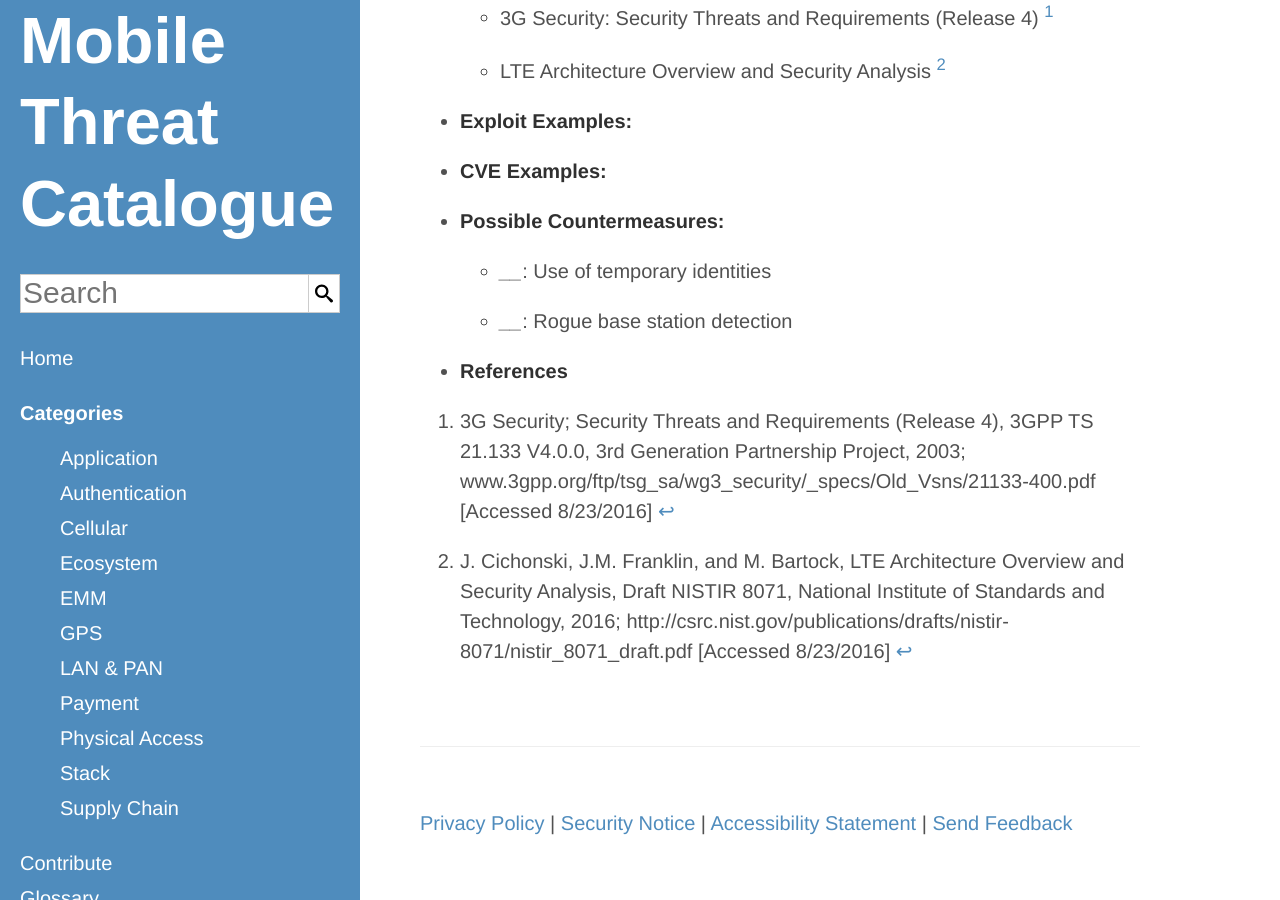
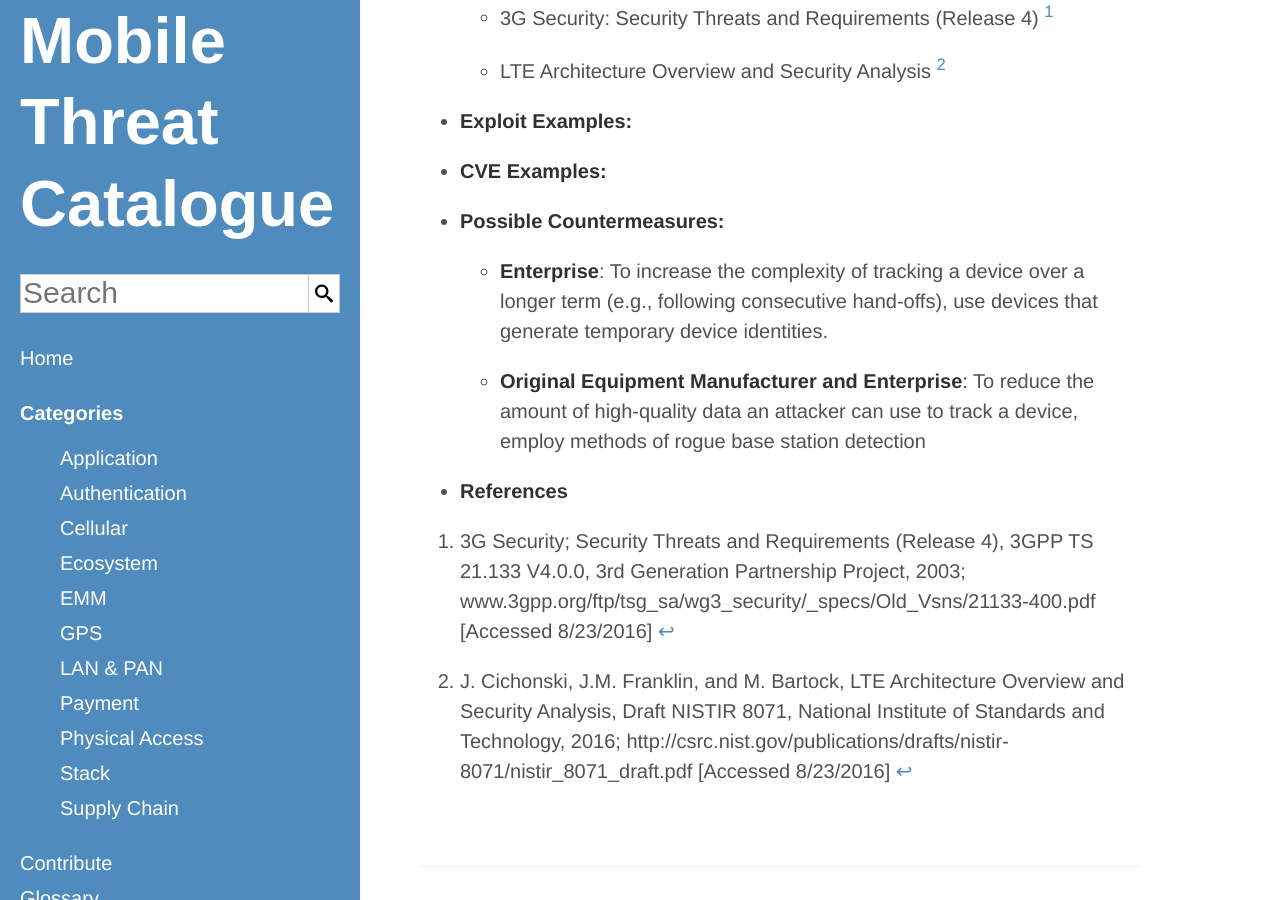
Before and after one commit to usnistgov/mobile-threat-catalogue, a Jekyll site: the page built from _cellular-threats/CEL-2.md, in a window 1280 px wide and 900 px high, scrolled down 398 px. Built offline with Jekyll 4.4.1, drawn with Linux system fonts in a browser that asks for light colours.

Commit message:
#13: Update countermeasures and actors

```diff
--- a/_cellular-threats/CEL-2.md
+++ b/_cellular-threats/CEL-2.md
@@ -9,8 +9,9 @@
     ExploitExample:
     CVEExample:
     PossibleCountermeasures:
-        "Use of temporary identities":
-            -
-        "Rogue base station detection":
-            -
+        "To increase the complexity of tracking a device over a longer term (e.g., following consecutive hand-offs), use devices that generate temporary device identities.":
+            - Enterprise
+        "To reduce the amount of high-quality data an attacker can use to track a device, employ methods of rogue base station detection":
+            - Original Equipment Manufacturer
+            - Enterprise
 ---
```
